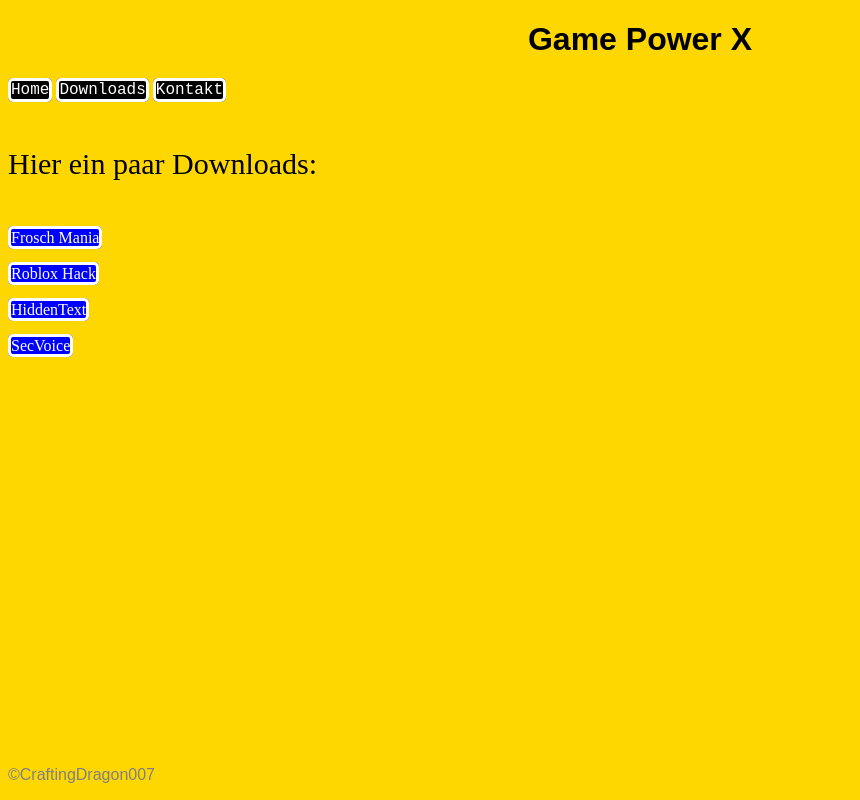
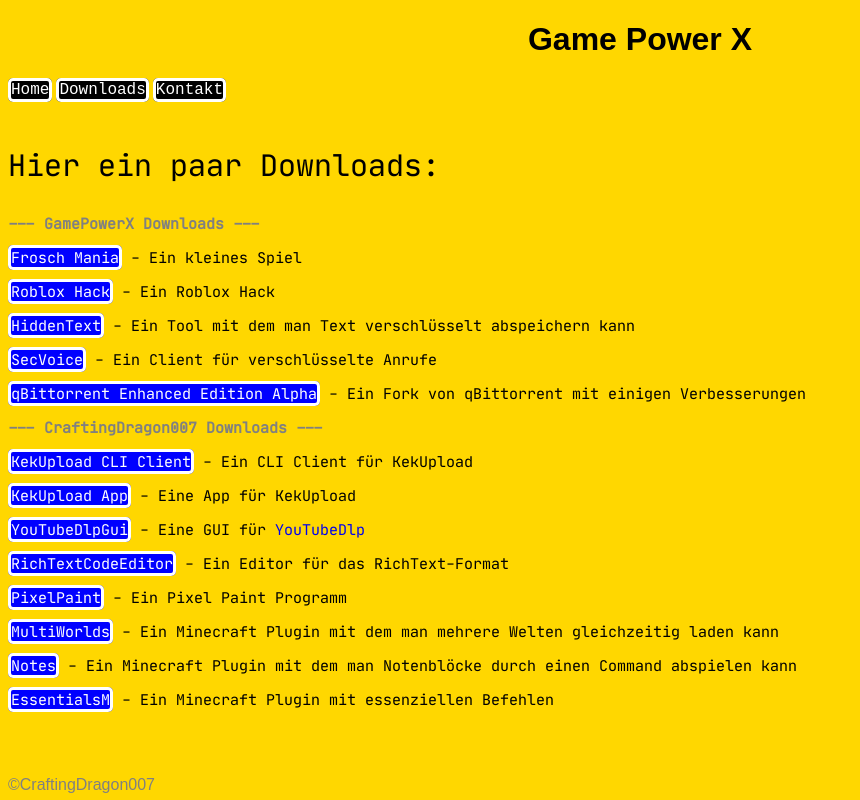
Before and after one commit to GamePowerX/gamepowerx.github.io, a PHP site: page /downloads.html in a window 1280 px wide. Shown: the whole page, without its empty margins (0-860 px from the left). Run offline with PHP 8.4, Linux system fonts and the light colour scheme.

Commit message:
Added more downloads,font and more contact options

```diff
--- a/404.html
+++ b/404.html
@@ -6,6 +6,7 @@
   </head>
   <body>
     <link rel="stylesheet" href="style.css">
+    <link rel="stylesheet" href="font.css">
     <h1 id="title">Game Power X - 404</h1>
     <div>
       <a href="./index.html" class="menu">Home</a>
--- a/downloads.html
+++ b/downloads.html
@@ -7,6 +7,7 @@
     </head>
     <body>
         <link rel="stylesheet" href="style.css">
+        <link rel="stylesheet" href="font.css">
         <h1 id="title">Game Power X</h1>
         <div>
             <a href="./index.html" class="menu">Home</a>
@@ -15,17 +16,23 @@
         </div>
         <br>
         <p class="info">Hier ein paar Downloads:</p>
-        <br>
-        <a class="download" href="https://download.gamepowerx.com/FrogMania">Frosch Mania</a>
+        <h2 class="seperator"> --- GamePowerX Downloads --- </h1>
+        <p class="dlinfo"><a class="download" href="FrogMania/">Frosch Mania</a> - Ein kleines Spiel</p>
+        <p class="dlinfo"><a class="download" href="https://download.gamepowerx.com/RobloxHack">Roblox Hack</a> - Ein Roblox Hack</p>
+        <p class="dlinfo"><a class="download" href="https://download.gamepowerx.com/HiddenText">HiddenText</a> - Ein Tool mit dem man Text verschlüsselt abspeichern kann</p>
+        <p class="dlinfo"><a class="download" href="./SecVoice/">SecVoice</a> - Ein Client für verschlüsselte Anrufe</p>
+        <p class="dlinfo"><a class="download" href="https://github.com/GamePowerX/qBittorrent-Enhanced-Edition-Alpha">qBittorrent Enhanced Edition Alpha</a> - Ein Fork von qBittorrent mit einigen Verbesserungen</p>
+        <h2 class="seperator"> --- CraftingDragon007 Downloads --- </h1>
+        <p class="dlinfo"><a class="download" href="https://github.com/CraftingDragon007/KekUploadCLIClient/releases/latest">KekUpload CLI Client</a> - Ein CLI Client für KekUpload</p>
+        <p class="dlinfo"><a class="download" href="https://github.com/CraftingDragon007/KekUploadApp/releases/latest">KekUpload App</a> - Eine App für KekUpload</p>
+        <p class="dlinfo"><a class="download" href="https://github.com/CraftingDragon007/YouTubeDlpGui/releases/latest">YouTubeDlpGui</a> - Eine GUI für <a href="https://github.com/yt-dlp/yt-dlp">YouTubeDlp</a></p>
+        <p class="dlinfo"><a class="download" href="https://github.com/CraftingDragon007/RichTextCodeEditor">RichTextCodeEditor</a> - Ein Editor für das RichText-Format</p>
+        <p class="dlinfo"><a class="download" href="https://github.com/CraftingDragon007/PixelPaint/releases/latest">PixelPaint</a> - Ein Pixel Paint Programm</p>
+        <p class="dlinfo"><a class="download" href="https://github.com/CraftingDragon007/MultiWorlds/releases/latest">MultiWorlds</a> - Ein Minecraft Plugin mit dem man mehrere Welten gleichzeitig laden kann</p>
+        <p class="dlinfo"><a class="download" href="https://github.com/CraftingDragon007/Notes/releases/latest">Notes</a> - Ein Minecraft Plugin mit dem man Notenblöcke durch einen Command abspielen kann</p>
+        <p class="dlinfo"><a class="download" href="https://github.com/CraftingDragon007/EssentialsM/releases/latest">EssentialsM</a> - Ein Minecraft Plugin mit essenziellen Befehlen</p>
         <br>
         <br>
-        <a class="download" href="https://download.gamepowerx.com/RobloxHack">Roblox Hack</a>
-        <br>
-        <br>
-        <a class="download" href="https://download.gamepowerx.com/HiddenText">HiddenText</a>
-        <br>
-        <br>
-        <a class="download" href="./SecVoice/">SecVoice</a>
         <p id="copyright">©CraftingDragon007</p>
     </body>
 </html>
--- /dev/null
+++ b/font.css
@@ -0,0 +1,6 @@
+@font-face {
+    font-family: Jetbrains Mono;
+    font-style: normal;
+    font-weight: 400;
+    src: url(/JetBrainsMono-Regular.woff2) format("woff2");
+}
--- a/index.html
+++ b/index.html
@@ -7,6 +7,7 @@
   </head>
   <body>
     <link rel="stylesheet" href="style.css">
+    <link rel="stylesheet" href="font.css">
     <h1 id="title">Game Power X</h1>
   <div>
    <a href="./index.html" class="menu">Home</a>
--- a/style.css
+++ b/style.css
@@ -1,6 +1,6 @@
 body {
     background-color: gold;
-   }
+}
 a {
   text-decoration: none;
 }
@@ -10,9 +10,12 @@ a {
 }
 #copyright {
   color: grey;
-  position: absolute;
-  bottom: 0;
-  text-align: center;
+  position: fixed;
+  bottom: 1%;
+  height: 0;
+  max-height: 0%;
+  text-align: left;
+  width: 100%;
   font-family: Arial, Helvetica, sans-serif;
 }
 .menu {
@@ -44,3 +47,20 @@ a {
   font-family: JetBrains Mono, serif;
   font-size: 15px;
 }
+.seperator {
+  font-family: JetBrains Mono, serif;
+  font-size: 15px;
+  color: grey;
+}
+.dlinfo {
+  font-family: JetBrains Mono, serif;
+  font-size: 15px;
+}
+.infoButton {
+  font-family:'Segoe UI', Tahoma, Geneva, Verdana, sans-serif;
+  font-size: 20px;
+  color: rgb(0, 204, 255);
+  background-color: black;
+  border: solid;
+  border-radius: 5px;
+}
```
Also changed, not shown: FrogMania/index.html (+5 -7 lines), contact.html (+9 -3 lines), JetBrainsMono-Regular.woff2 (added). Lines whose indentation alone changed are shown as unchanged.
